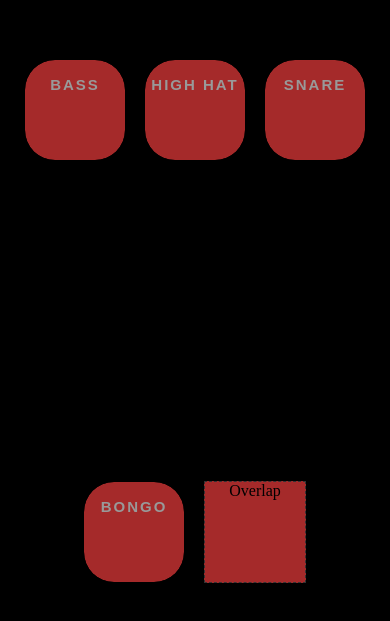
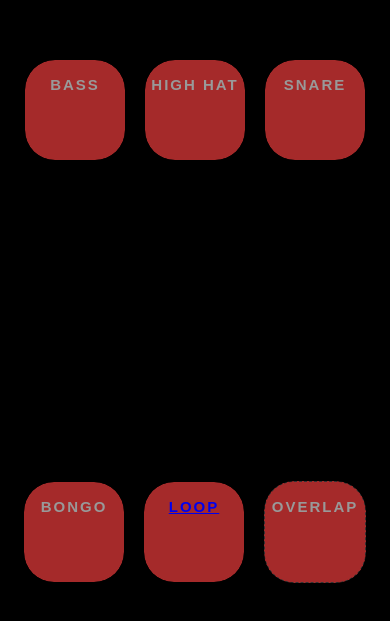
Before and after one commit to adapptalo/instantH, a plain HTML site: page index.html in a window 390 px wide. Shown: the part 101-722 px from the top of the page. Drawn offline with Linux system fonts and the light colour scheme; some packages are replaced by stand-ins of ours.

Commit message:
music app

```diff
--- a/index.html
+++ b/index.html
@@ -156,7 +156,8 @@
                     <div class="drum" id="snare" ontouchstart="play('snare');" ontouchend="touchEnd(event);">Snare</div>
                     <div class="drum" id="bongo" ontouchstart="play('bongo');" ontouchend="touchEnd(event);">Bongo</div>
                     <!--<div class="container"><div class="box"></div></div>-->
-                    <div class="overlap" ontouchstart="overlap();" >Overlap</div>
+                    <div class="drum" ><a href="javascript:window.plugins.LowLatencyAudio.loop('cymbal', successHandler, errorHandler);">loop</a></div>
+                    <div class="overlap drum" ontouchstart="overlap();" >Overlap</div>
                 </div>
 	</body>
 </html>
```
